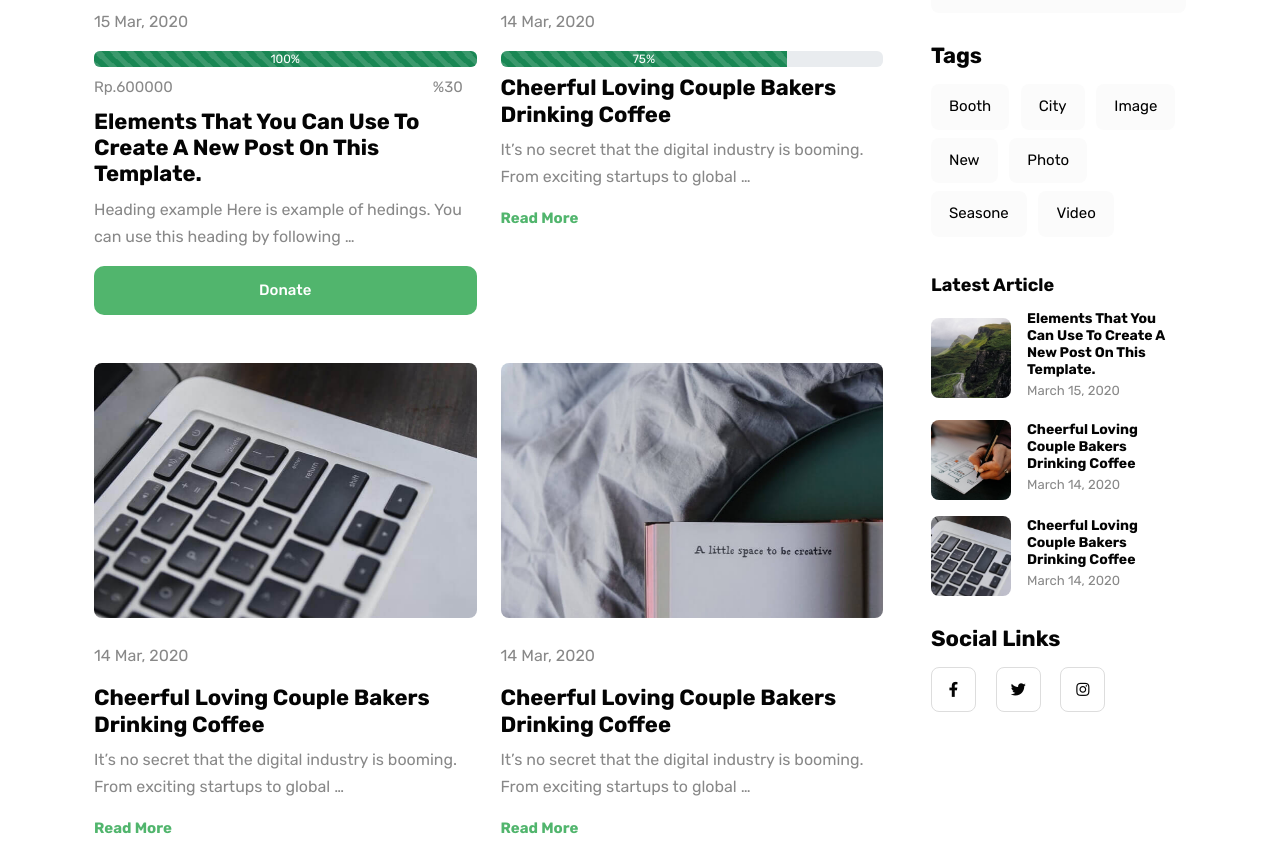
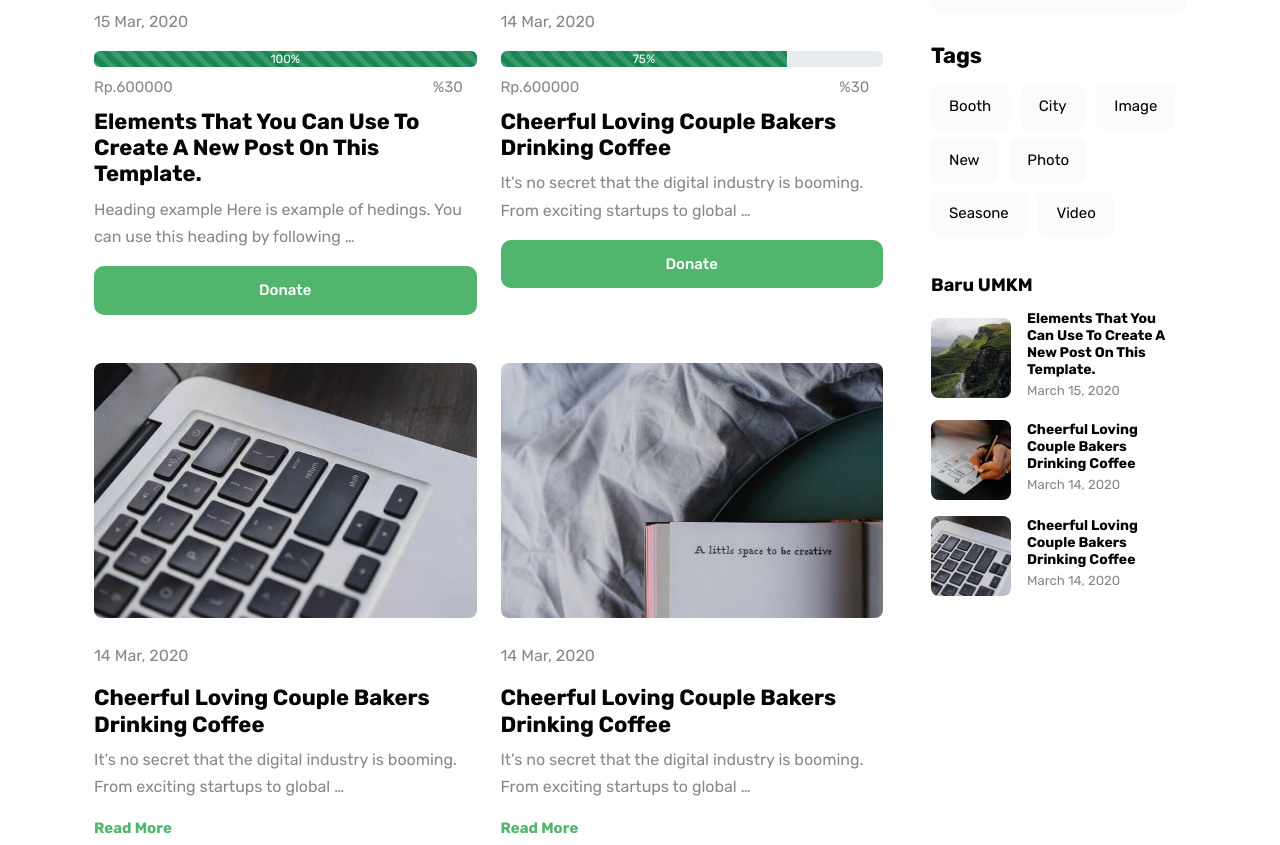
Before and after one commit to ahhzaky/html-landing-page-umkm, a plain HTML site: page blog.html in a window 1280 px wide. Shown: the part 745-1590 px from the top of the page. Drawn offline with nearby package versions, Linux system fonts and the light colour scheme.

Commit message:
working on list & details

```diff
--- a/blog.html
+++ b/blog.html
@@ -141,11 +141,11 @@
 	<div class="container">
 		<div class="row">
 			<div class="col-8 mx-auto text-center">
-				<h2 class="mb-3 text-capitalize">Blog</h2>
+				<h2 class="mb-3 text-capitalize">UMKM</h2>
 				<ul class="list-inline breadcrumbs text-capitalize" style="font-weight:500">
 					<li class="list-inline-item"><a href="index.html">Home</a>
 					</li>
-					<li class="list-inline-item">/ &nbsp; <a href="blog.html">Blog</a>
+					<li class="list-inline-item">/ &nbsp; <a href="blog.html">Umkm</a>
 					</li>
 				</ul>
 			</div>
@@ -209,7 +209,7 @@
 							</article>
 						</div>
 						<div class="col-md-6" data-aos="fade">
-							<article class="blog-post">
+							<article class="blog-post ">
 								<div class="post-slider slider-sm rounded">
 									<img loading="lazy" decoding="async" src="images/blog/post-1.jpg" alt="Post Thumbnail">
 								</div>
@@ -219,8 +219,15 @@
 									<div class="progress mb-2">
 										<div class="progress-bar progress-bar-striped progress-bar-animated bg-success" role="progressbar" aria-valuenow="75" aria-valuemin="0" aria-valuemax="100" style="width: 75%">75%</div>
 									  </div>
+									  <div class="row d-flex justify-content-between pb-2">
+										<div class="col-2">Rp.600000</div>
+										<div class="col-2">%30</div>
+									</div>
 									<h2 class="h4"><a class="text-black" href="blog-details.html">Cheerful Loving Couple Bakers Drinking Coffee</a></h2>
-									<p>It’s no secret that the digital industry is booming. From exciting startups to global …</p> <a href="blog-details.html" class="text-primary fw-bold" aria-label="Read the full article by clicking here">Read More</a>
+									<p>It’s no secret that the digital industry is booming. From exciting startups to global …</p>
+									<div class="d-grid gap-2 mx-auto">
+										<button class="btn btn-primary w-100" type="button">Donate</button>
+									  </div>
 								</div>
 							</article>
 						</div>
@@ -335,7 +342,7 @@
 				</div>
 				<!-- latest post -->
 				<div class="widget">
-					<h5 class="widget-title"><span>Latest Article</span></h5>
+					<h5 class="widget-title"><span>Baru UMKM</span></h5>
 					<!-- post-item -->
 					<ul class="list-unstyled widget-list">
 						<li class="d-flex widget-post align-items-center">
@@ -377,18 +384,7 @@
 						</li>
 					</ul>
 				</div>
-				<!-- Social -->
-				<div class="widget">
-					<h4 class="widget-title"><span>Social Links</span></h4>
-					<ul class="list-unstyled list-inline mb-0 social-icons">
-						<li class="list-inline-item me-3"><a title="Explorer Facebook Profile" class="text-black" href="https://facebook.com/"><i class="fab fa-facebook-f"></i></a>
-						</li>
-						<li class="list-inline-item me-3"><a title="Explorer Twitter Profile" class="text-black" href="https://twitter.com/"><i class="fab fa-twitter"></i></a>
-						</li>
-						<li class="list-inline-item me-3"><a title="Explorer Instagram Profile" class="text-black" href="https://instagram.com/"><i class="fab fa-instagram"></i></a>
-						</li>
-					</ul>
-				</div>
+
 			</div>
 		</div>
 	</div>
```
Also changed, not shown: blog-details.html (+3 -0 lines), css/style.css, 1 other file.
